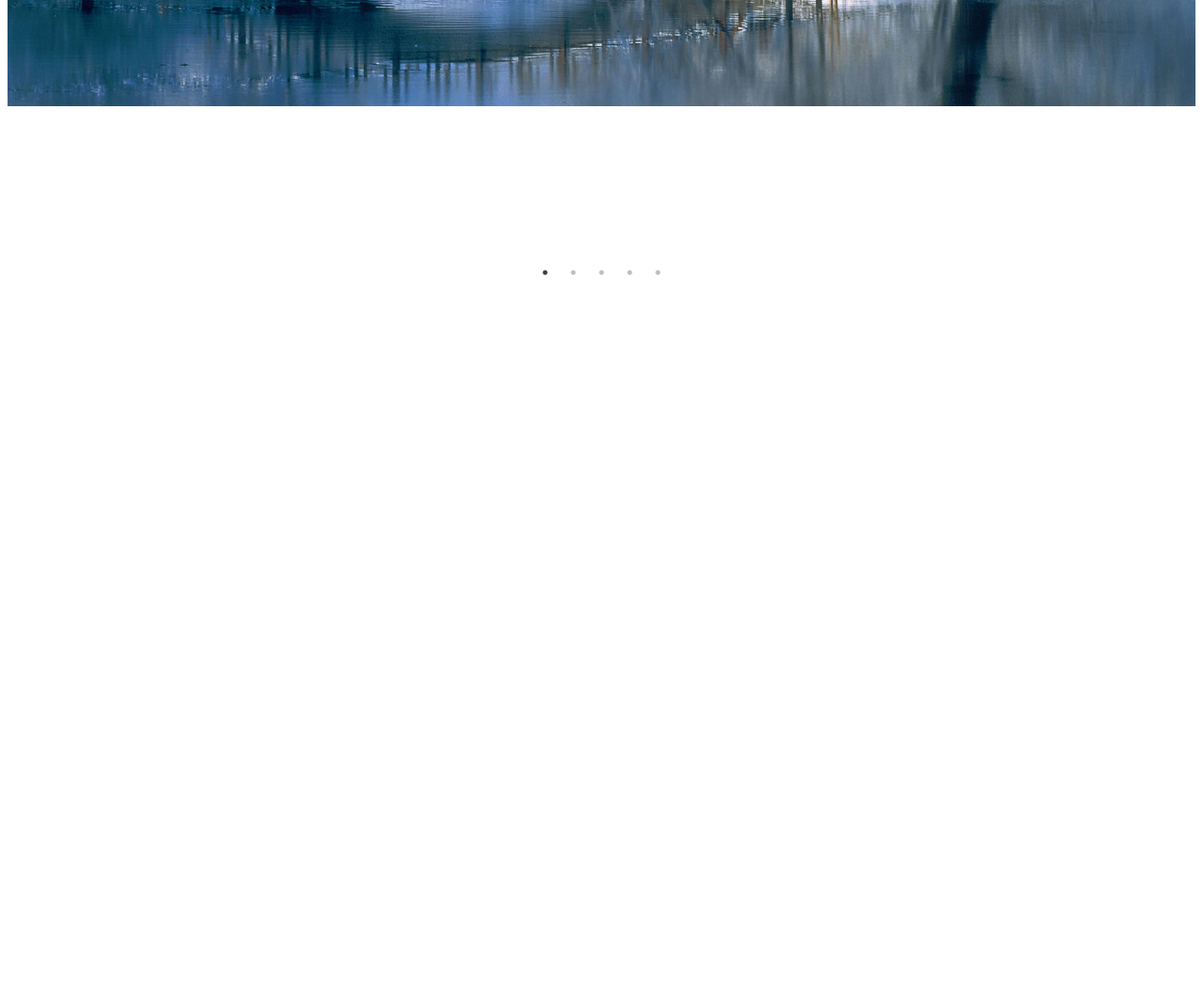
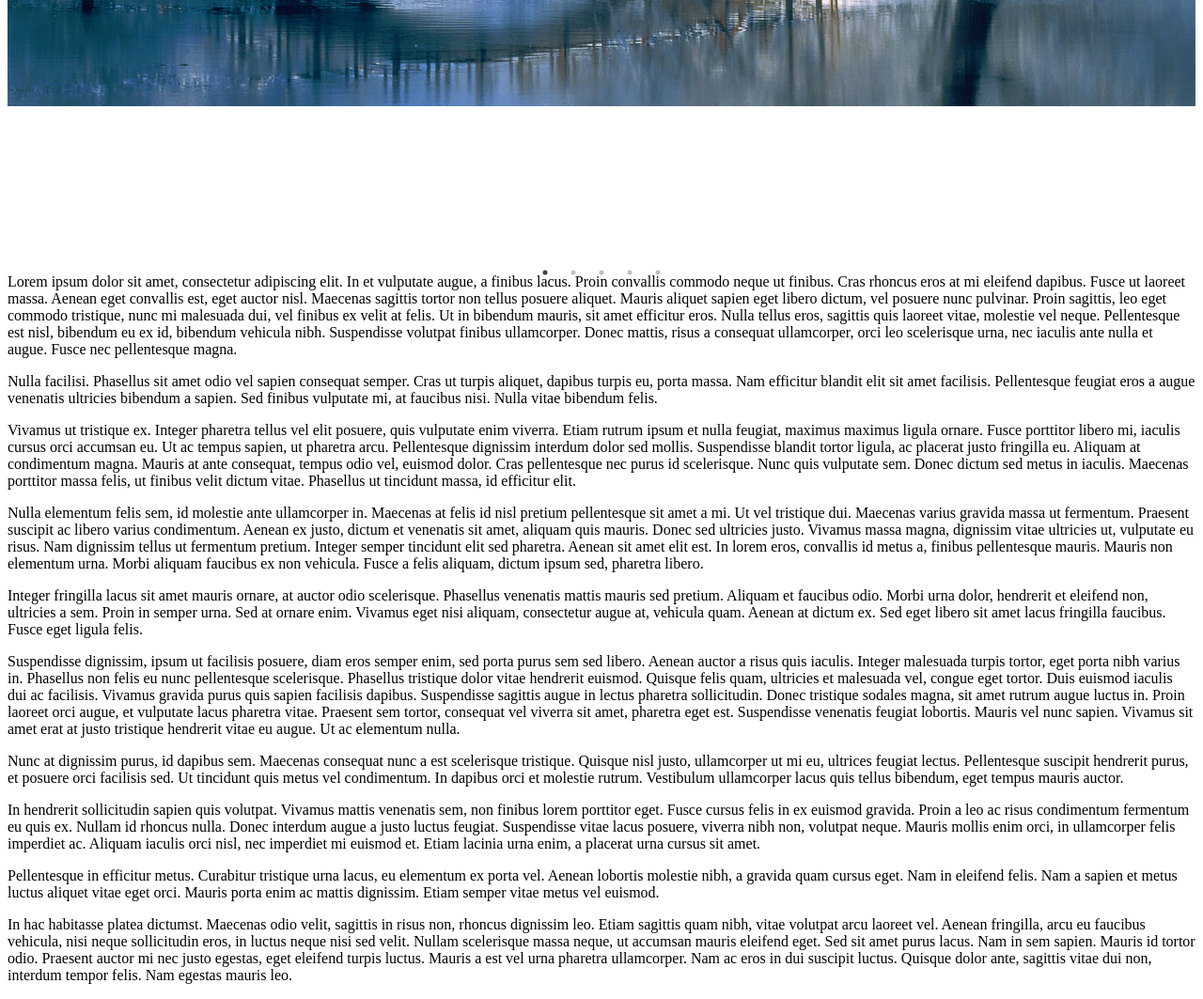
Before and after one commit to eibertek/react-slide-experiment, a React app: page / in a window 1280 px wide. Shown: the part 706-1769 px from the top of the page at 94% size. Before the commit the page ends 1006 px from the top, so only its background shows below. Built offline with nearby package versions, Linux system fonts and the light colour scheme.

Commit message:
add src from slide

```diff
--- a/package.json
+++ b/package.json
@@ -5,6 +5,7 @@
     "babel-preset-es2015": "^6.24.1",
     "babel-preset-react": "^6.24.1",
     "css-loader": "^0.28.5",
+    "file-loader": "^0.11.2",
     "node-sass": "^4.5.3",
     "react": "^15.6.1",
     "react-addons-css-transition-group": "^15.6.0",
--- a/src/components/react-slides.js
+++ b/src/components/react-slides.js
@@ -3,6 +3,8 @@ import {render} from 'react-dom';
 import Slider from 'react-slick';
 import ReactCSSTransitionGroup from 'react-transition-group';
 import styles from './styles.scss';
+import './slick.min.css';
+import './slick-theme.min.css';
 
 //const styles = {position: 'absolute', top:'200px', backgroundColor:'#e0e0e0', zIndex:99999};
 class SimpleSlider extends React.Component {
--- /dev/null
+++ b/src/components/slick.min.css
@@ -0,0 +1 @@
+.slick-list,.slick-slider,.slick-track{position:relative;display:block}.slick-loading .slick-slide,.slick-loading .slick-track{visibility:hidden}.slick-slider{box-sizing:border-box;-webkit-user-select:none;-moz-user-select:none;-ms-user-select:none;user-select:none;-webkit-touch-callout:none;-khtml-user-select:none;-ms-touch-action:pan-y;touch-action:pan-y;-webkit-tap-highlight-color:transparent}.slick-list{overflow:hidden;margin:0;padding:0}.slick-list:focus{outline:0}.slick-list.dragging{cursor:pointer;cursor:hand}.slick-slider .slick-list,.slick-slider .slick-track{-webkit-transform:translate3d(0,0,0);-moz-transform:translate3d(0,0,0);-ms-transform:translate3d(0,0,0);-o-transform:translate3d(0,0,0);transform:translate3d(0,0,0)}.slick-track{top:0;left:0}.slick-track:after,.slick-track:before{display:table;content:''}.slick-track:after{clear:both}.slick-slide{display:none;float:left;height:100%;min-height:1px}[dir=rtl] .slick-slide{float:right}.slick-slide img{display:block}.slick-slide.slick-loading img{display:none}.slick-slide.dragging img{pointer-events:none}.slick-initialized .slick-slide{display:block}.slick-vertical .slick-slide{display:block;height:auto;border:1px solid transparent}.slick-arrow.slick-hidden{display:none}/*# sourceMappingURL=slick.min.css.map */
--- a/src/index.html
+++ b/src/index.html
@@ -4,8 +4,6 @@
         <title>PRUEBA SLIDER</title>
         <meta charset="UTF-8">
         <meta name="viewport" content="width=device-width, initial-scale=1">
-        <link rel="stylesheet" type="text/css" href="https://cdnjs.cloudflare.com/ajax/libs/slick-carousel/1.6.0/slick.min.css" />
-        <link rel="stylesheet" type="text/css" href="https://cdnjs.cloudflare.com/ajax/libs/slick-carousel/1.6.0/slick-theme.min.css" />
         <style>
 .example-appear {
   opacity: 0.01;
@@ -37,6 +35,39 @@
     </head>
     <body>
         <div id="app"></div>
+        <div id="lorem">
+          <div id="lipsum">
+<p>
+Lorem ipsum dolor sit amet, consectetur adipiscing elit. In et vulputate augue, a finibus lacus. Proin convallis commodo neque ut finibus. Cras rhoncus eros at mi eleifend dapibus. Fusce ut laoreet massa. Aenean eget convallis est, eget auctor nisl. Maecenas sagittis tortor non tellus posuere aliquet. Mauris aliquet sapien eget libero dictum, vel posuere nunc pulvinar. Proin sagittis, leo eget commodo tristique, nunc mi malesuada dui, vel finibus ex velit at felis. Ut in bibendum mauris, sit amet efficitur eros. Nulla tellus eros, sagittis quis laoreet vitae, molestie vel neque. Pellentesque est nisl, bibendum eu ex id, bibendum vehicula nibh. Suspendisse volutpat finibus ullamcorper. Donec mattis, risus a consequat ullamcorper, orci leo scelerisque urna, nec iaculis ante nulla et augue. Fusce nec pellentesque magna.
+</p>
+<p>
+Nulla facilisi. Phasellus sit amet odio vel sapien consequat semper. Cras ut turpis aliquet, dapibus turpis eu, porta massa. Nam efficitur blandit elit sit amet facilisis. Pellentesque feugiat eros a augue venenatis ultricies bibendum a sapien. Sed finibus vulputate mi, at faucibus nisi. Nulla vitae bibendum felis.
+</p>
+<p>
+Vivamus ut tristique ex. Integer pharetra tellus vel elit posuere, quis vulputate enim viverra. Etiam rutrum ipsum et nulla feugiat, maximus maximus ligula ornare. Fusce porttitor libero mi, iaculis cursus orci accumsan eu. Ut ac tempus sapien, ut pharetra arcu. Pellentesque dignissim interdum dolor sed mollis. Suspendisse blandit tortor ligula, ac placerat justo fringilla eu. Aliquam at condimentum magna. Mauris at ante consequat, tempus odio vel, euismod dolor. Cras pellentesque nec purus id scelerisque. Nunc quis vulputate sem. Donec dictum sed metus in iaculis. Maecenas porttitor massa felis, ut finibus velit dictum vitae. Phasellus ut tincidunt massa, id efficitur elit.
+</p>
+<p>
+Nulla elementum felis sem, id molestie ante ullamcorper in. Maecenas at felis id nisl pretium pellentesque sit amet a mi. Ut vel tristique dui. Maecenas varius gravida massa ut fermentum. Praesent suscipit ac libero varius condimentum. Aenean ex justo, dictum et venenatis sit amet, aliquam quis mauris. Donec sed ultricies justo. Vivamus massa magna, dignissim vitae ultricies ut, vulputate eu risus. Nam dignissim tellus ut fermentum pretium. Integer semper tincidunt elit sed pharetra. Aenean sit amet elit est. In lorem eros, convallis id metus a, finibus pellentesque mauris. Mauris non elementum urna. Morbi aliquam faucibus ex non vehicula. Fusce a felis aliquam, dictum ipsum sed, pharetra libero.
+</p>
+<p>
+Integer fringilla lacus sit amet mauris ornare, at auctor odio scelerisque. Phasellus venenatis mattis mauris sed pretium. Aliquam et faucibus odio. Morbi urna dolor, hendrerit et eleifend non, ultricies a sem. Proin in semper urna. Sed at ornare enim. Vivamus eget nisi aliquam, consectetur augue at, vehicula quam. Aenean at dictum ex. Sed eget libero sit amet lacus fringilla faucibus. Fusce eget ligula felis.
+</p>
+<p>
+Suspendisse dignissim, ipsum ut facilisis posuere, diam eros semper enim, sed porta purus sem sed libero. Aenean auctor a risus quis iaculis. Integer malesuada turpis tortor, eget porta nibh varius in. Phasellus non felis eu nunc pellentesque scelerisque. Phasellus tristique dolor vitae hendrerit euismod. Quisque felis quam, ultricies et malesuada vel, congue eget tortor. Duis euismod iaculis dui ac facilisis. Vivamus gravida purus quis sapien facilisis dapibus. Suspendisse sagittis augue in lectus pharetra sollicitudin. Donec tristique sodales magna, sit amet rutrum augue luctus in. Proin laoreet orci augue, et vulputate lacus pharetra vitae. Praesent sem tortor, consequat vel viverra sit amet, pharetra eget est. Suspendisse venenatis feugiat lobortis. Mauris vel nunc sapien. Vivamus sit amet erat at justo tristique hendrerit vitae eu augue. Ut ac elementum nulla.
+</p>
+<p>
+Nunc at dignissim purus, id dapibus sem. Maecenas consequat nunc a est scelerisque tristique. Quisque nisl justo, ullamcorper ut mi eu, ultrices feugiat lectus. Pellentesque suscipit hendrerit purus, et posuere orci facilisis sed. Ut tincidunt quis metus vel condimentum. In dapibus orci et molestie rutrum. Vestibulum ullamcorper lacus quis tellus bibendum, eget tempus mauris auctor.
+</p>
+<p>
+In hendrerit sollicitudin sapien quis volutpat. Vivamus mattis venenatis sem, non finibus lorem porttitor eget. Fusce cursus felis in ex euismod gravida. Proin a leo ac risus condimentum fermentum eu quis ex. Nullam id rhoncus nulla. Donec interdum augue a justo luctus feugiat. Suspendisse vitae lacus posuere, viverra nibh non, volutpat neque. Mauris mollis enim orci, in ullamcorper felis imperdiet ac. Aliquam iaculis orci nisl, nec imperdiet mi euismod et. Etiam lacinia urna enim, a placerat urna cursus sit amet.
+</p>
+<p>
+Pellentesque in efficitur metus. Curabitur tristique urna lacus, eu elementum ex porta vel. Aenean lobortis molestie nibh, a gravida quam cursus eget. Nam in eleifend felis. Nam a sapien et metus luctus aliquet vitae eget orci. Mauris porta enim ac mattis dignissim. Etiam semper vitae metus vel euismod.
+</p>
+<p>
+In hac habitasse platea dictumst. Maecenas odio velit, sagittis in risus non, rhoncus dignissim leo. Etiam sagittis quam nibh, vitae volutpat arcu laoreet vel. Aenean fringilla, arcu eu faucibus vehicula, nisi neque sollicitudin eros, in luctus neque nisi sed velit. Nullam scelerisque massa neque, ut accumsan mauris eleifend eget. Sed sit amet purus lacus. Nam in sem sapien. Mauris id tortor odio. Praesent auctor mi nec justo egestas, eget eleifend turpis luctus. Mauris a est vel urna pharetra ullamcorper. Nam ac eros in dui suscipit luctus. Quisque dolor ante, sagittis vitae dui non, interdum tempor felis. Nam egestas mauris leo.
+</p></div>
+        </div>
     </body>
     <script type="text/javascript" src="dist/bundle.js"></script>
 </html>
--- a/webpack.config.js
+++ b/webpack.config.js
@@ -21,7 +21,15 @@ var config = {
         test : /\.scss?/,
         include : APP_DIR,
         loader : ['style-loader', 'css-loader', 'sass-loader']
-      }
+      },
+      { test: /\.(woff|woff2|ttf|eot|svg|png|jpg|gif)(.*)?$/,
+          loader: ['file-loader']
+      },
+      {
+        test : /\.css?/,
+        include : APP_DIR,
+        loader : ['style-loader', 'css-loader']
+      },
     ]
   }
 };
```
Also changed, not shown: src/components/slick-theme.min.css (added, +1 -0 lines), dist/bundle.js, src/components/ajax-loader.gif (added), src/components/fonts/slick.ttf (added), src/components/fonts/slick.woff (added), 2 other files.
